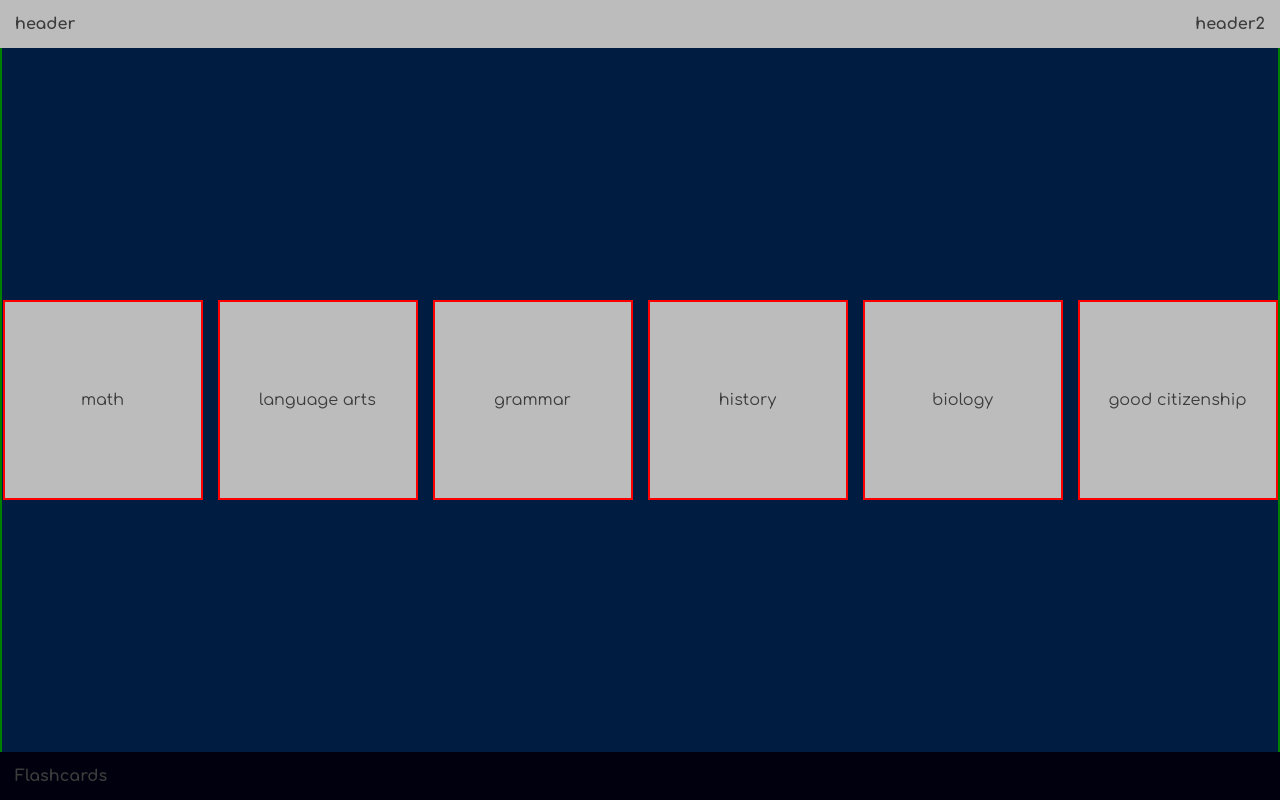
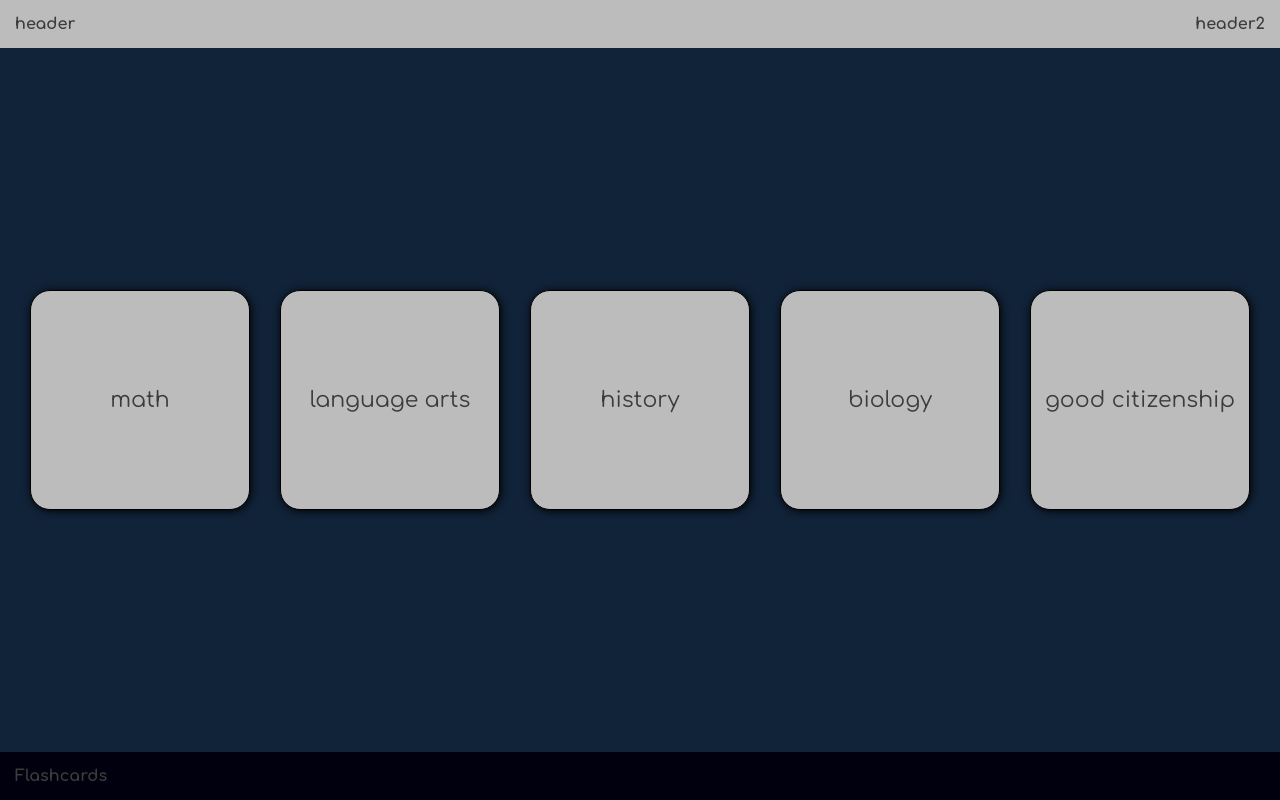
Before and after one commit to xdawnxangelx/flashcards, a plain HTML site: page index.html in a window 1280 px wide. Drawn offline with Linux system fonts and the light colour scheme.

Commit message:
fix styling

```diff
--- a/index.html
+++ b/index.html
@@ -15,7 +15,6 @@
 			<div class="main">
 				<div class="subject">math</div>
 				<div class="subject">language arts</div>
-				<div class="subject">grammar</div>
 				<div class="subject">history</div>
 				<div class="subject">biology</div>
 				<div class="subject">good citizenship</div>
--- a/style.css
+++ b/style.css
@@ -36,30 +36,32 @@ body {
 }
 
 .main {
-	background-color: #001C40;
+	background-color: #112339;
 	display: flex;
 	flex-direction: row;
 	justify-content: center;
 	align-items: center;
-	border: 2px solid green;
 	min-height: 100vh;
 	padding-top: 46px;
 	padding-bottom: 46px;
 	flex-wrap: wrap;
-	gap: 15px;;
+	gap: 30px;
 
 }
 
 .subject {
 	background-color: #BCBCBC;
-	height: 200px;
-	width: 200px;
-	border: 2px solid red;
+	font-size: 22px;
+	height: 220px;
+	width: 220px;
+	border: 1px solid black;
 	display: flex;
 	justify-content: center;
 	align-items: center;
 	flex-shrink: 0;
 	flex-wrap: wrap;
+	border-radius: 20px;
+	filter: drop-shadow(1px 1px 4px black);
 }
 
 .footer {
```
